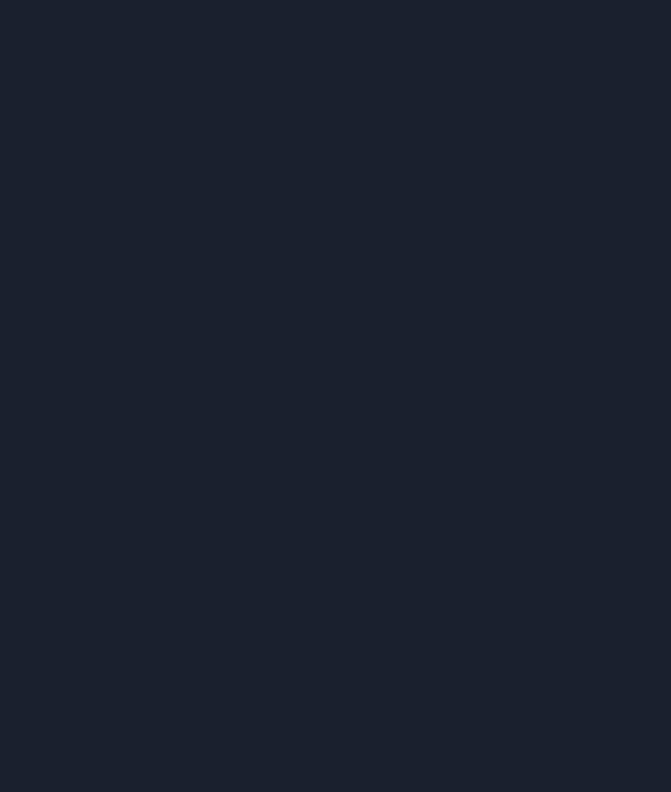
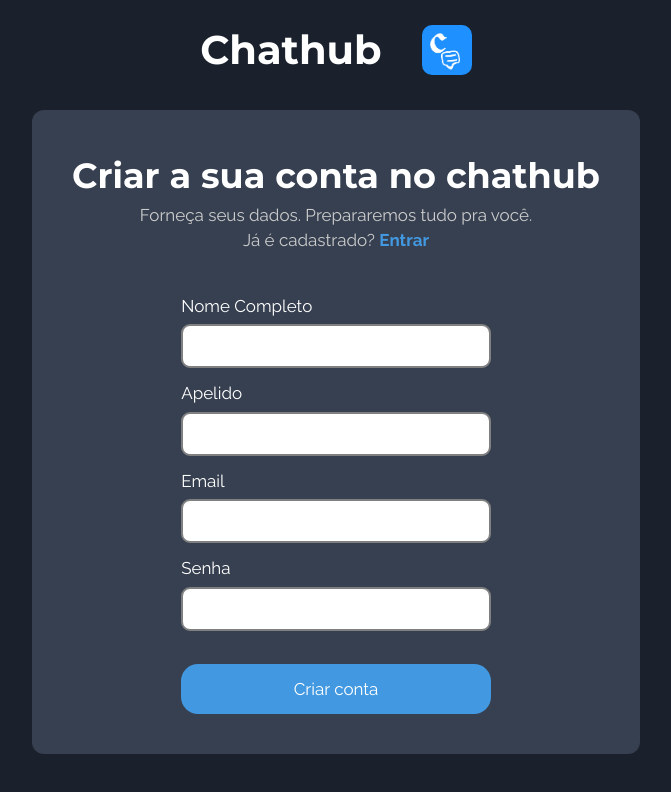
Before and after one commit to Kaua2123/chathub-client, a React (Vite) app: page /register in a window 1280 px wide. Before the commit this address had no page. Shown: the top 792 px of the page, without its empty margins (304-975 px from the left). Built offline with nearby package versions, Linux system fonts and the light colour scheme.

Commit message:
feat: Implementa página de cadastro

```diff
--- a/src/pages/Home/Home.tsx
+++ b/src/pages/Home/Home.tsx
@@ -1,3 +1,4 @@
+import { Link } from 'react-router-dom';
 import {
   Button,
   MainSectionDiv,
@@ -19,10 +20,12 @@
             Converse com amigos, <br /> onde quer que esteja!
           </h1>
           <p>Simplicidade pra dar ênfase ao que realmente importa.</p>
+          <Link to={'/register'}>
             <Button>
               Começar
               <MoveRight />
             </Button>
+          </Link>
         </MainSectionDiv>
       </MainSection>
 
@@ -64,10 +67,12 @@
 
           <FlexDiv>
             <h3>O que está esperando? Comece agora!</h3>
+            <Link to={'/register'}>
               <Button>
                 Começar
                 <MoveRight />
               </Button>
+            </Link>
           </FlexDiv>
         </SecondarySectionDiv>
       </SecondarySection>
--- /dev/null
+++ b/src/pages/Register/Register.tsx
@@ -0,0 +1,57 @@
+import {
+  Button,
+  Container,
+  Form,
+  FormDiv,
+  Input,
+  Section,
+  TextDiv,
+} from './styled';
+import chathub from '../../assets/chathub.png';
+import { Link } from 'react-router-dom';
+
+function Register() {
+  return (
+    <div>
+      <Section>
+        <h3>
+          Chathub
+          <img
+            src={chathub}
+            alt=""
+            style={{ borderRadius: '1rem', height: '5rem' }}
+          />
+        </h3>
+        <Container>
+          <TextDiv>
+            <h4>Criar a sua conta no chathub</h4>
+            <p>Forneça seus dados. Prepararemos tudo pra você.</p>
+
+            <p>
+              Já é cadastrado?{' '}
+              <Link className="bold" to={'#'}>
+                <b> Entrar </b>
+              </Link>
+            </p>
+          </TextDiv>
+
+          <FormDiv>
+            <Form action="" method="post">
+              <label htmlFor="Nome completo">Nome Completo</label>
+              <Input type="text" />
+              <label htmlFor="Como quer ser chamado">Apelido</label>
+              <Input type="text" />
+              <label htmlFor="Email">Email</label>
+              <Input type="email" />
+              <label htmlFor="Senha">Senha</label>
+              <Input type="password" />
+              <Button type="submit">Criar conta</Button>
+            </Form>
+          </FormDiv>
+        </Container>
+      </Section>
+    </div>
+  );
+}
+
+export default Register;
--- /dev/null
+++ b/src/pages/Register/styled.ts
@@ -0,0 +1,111 @@
+import styled from 'styled-components';
+
+export const Img = styled.image`
+  width: 2rem;
+  height: 2rem;
+`;
+
+export const Container = styled.div`
+  padding: 4rem;
+  border-radius: 1.2rem;
+  background-color: ${({ theme }) => theme.colors.mediumBlue};
+`;
+
+export const Section = styled.section`
+  max-width: 120rem;
+  margin: 0 auto;
+  display: flex;
+  flex-flow: column wrap;
+  align-items: center;
+  padding-top: 2rem;
+
+  h3 {
+    display: flex;
+    justify-content: center;
+    align-items: center;
+    margin-bottom: 3rem;
+    gap: 4rem;
+  }
+`;
+
+export const TextDiv = styled.div`
+  display: flex;
+  justify-content: center;
+  align-items: center;
+  flex-flow: column wrap;
+  margin-bottom: 4rem;
+  color: ${({ theme }) => theme.colors.darkGray};
+  font-family: 'Raleway';
+
+  .bold {
+    text-decoration: none;
+    transition: transform 0.3s;
+    cursor: pointer;
+    color: ${({ theme }) => theme.colors.lightBlue};
+
+    &:hover {
+      color: ${({ theme }) => theme.colors.darkBlue};
+    }
+  }
+`;
+
+export const FormDiv = styled.div`
+  display: flex;
+  flex-flow: row wrap;
+  justify-content: center;
+  color: white;
+  width: 100%;
+
+  font-family: 'Raleway';
+
+  label {
+    display: block;
+  }
+`;
+
+export const Form = styled.form`
+  label {
+    margin-bottom: 0.5rem;
+  }
+`;
+
+export const Button = styled.button`
+  width: 100%;
+  margin-top: 2rem;
+
+  background-color: ${({ theme }) => theme.colors.lightBlue};
+  border-radius: 1.7rem;
+  color: ${({ theme }) => theme.colors.white};
+  padding: 1.5rem 2rem;
+  border: none;
+  font-family: 'Raleway';
+  font-size: 1.7rem;
+  cursor: pointer;
+  transition: transform 0.2s; // apliacndo o transform
+
+  &:hover {
+    transform: scale(1.05); // aumenta o elemento apenas visualmente
+    color: ${({ theme }) => theme.colors.lightGray};
+
+    & svg {
+      transform: scale(1.2);
+      color: ${({ theme }) => theme.colors.lightGray};
+    }
+  }
+`;
+
+export const Input = styled.input`
+  padding: 1.2rem;
+  width: 100%;
+  margin-bottom: 1.3rem;
+  border: 2px solid gray;
+  border-radius: 0.9rem;
+  font-size: 1.4rem;
+  font-family: 'Raleway';
+  transition: transform 0.3s;
+  outline: none;
+
+  &:focus {
+    border: 2px solid ${({ theme }) => theme.colors.darkBlue};
+  }
+`;
--- a/src/router.tsx
+++ b/src/router.tsx
@@ -1,11 +1,13 @@
 import { BrowserRouter, Routes, Route } from 'react-router-dom';
 import Home from './pages/Home/Home';
+import Register from './pages/Register/Register';
 
 function AppRouter() {
   return (
     <BrowserRouter>
       <Routes>
         <Route element={<Home />} path="/" />
+        <Route element={<Register />} path="/register" />
       </Routes>
     </BrowserRouter>
   );
```
Lines whose indentation alone changed are shown as unchanged.
